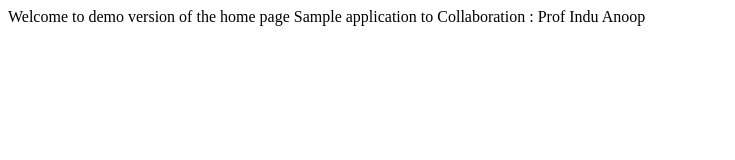
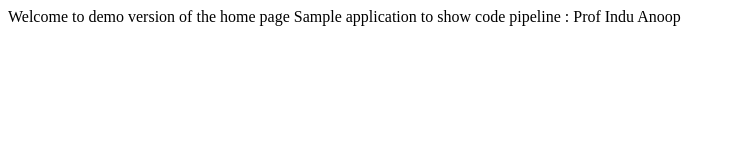
Before and after one commit to w-piyush/advdevopsCodePipelineCode, a plain HTML site: page index.html in a window 1280 px wide. Shown: the whole page, without its empty margins (0-735 px from the left). Drawn offline with Linux system fonts and the light colour scheme.

Commit message:
Update index.html
code pipeline

```diff
--- a/index.html
+++ b/index.html
@@ -1,6 +1,6 @@
 <html>
 <head>Welcome to demo version of the home page</head>
 <body>
-Sample application to Collaboration : Prof Indu Anoop
+Sample application to show code pipeline : Prof Indu Anoop
 </body>
 </html>
```
